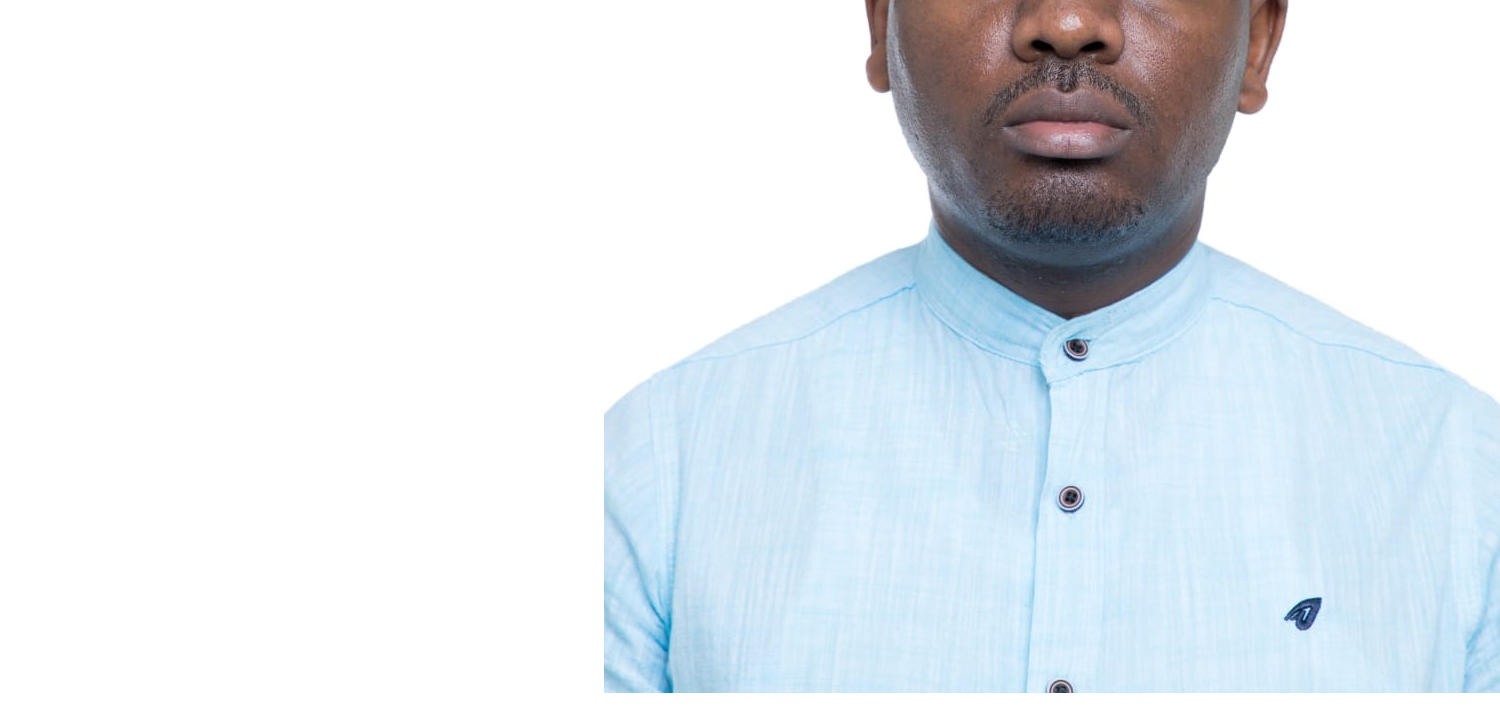
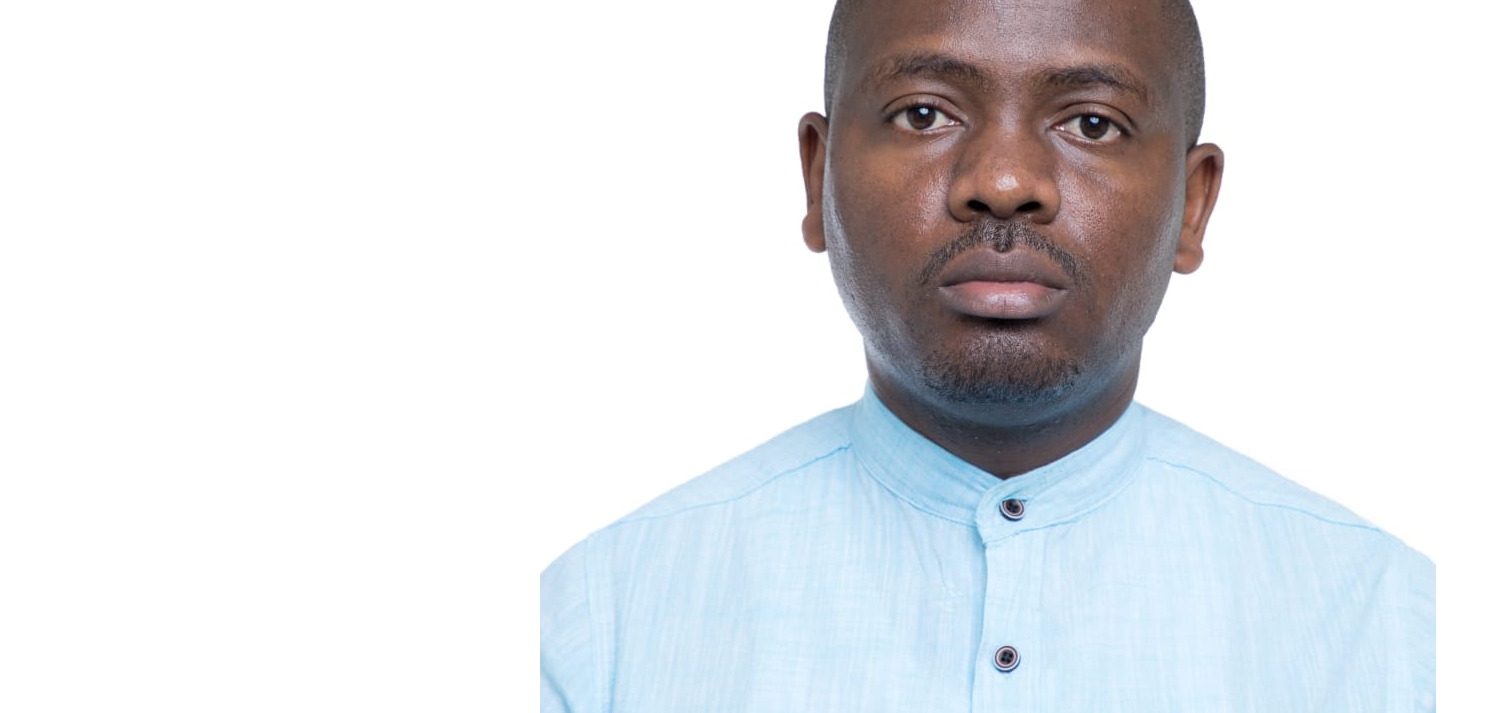
Before and after one commit to Eric-2023/Portfolio, a plain HTML site: page Main/index.html in a window 1280 px wide. Shown: the part 427-1140 px from the top of the page, 1500 px wide, since content can reach past the window. Drawn offline with nearby package versions, Linux system fonts and the light colour scheme.

Commit message:
image changes

```diff
--- a/Main/index.css
+++ b/Main/index.css
@@ -1,12 +1,12 @@
 @import url(https://cdn.jsdelivr.net/npm/bootstrap@5.3.2/dist/css/bootstrap.min.css);
 
 .images{
-    background-color: #073642;
     width: 45%;
-    height: 100%;
+    height: 80%;
     position: absolute;
     bottom: 0;
     right: 100px;
+    margin-right: 5%;
 }
 .introduction{
     margin-left: 8%;
```
